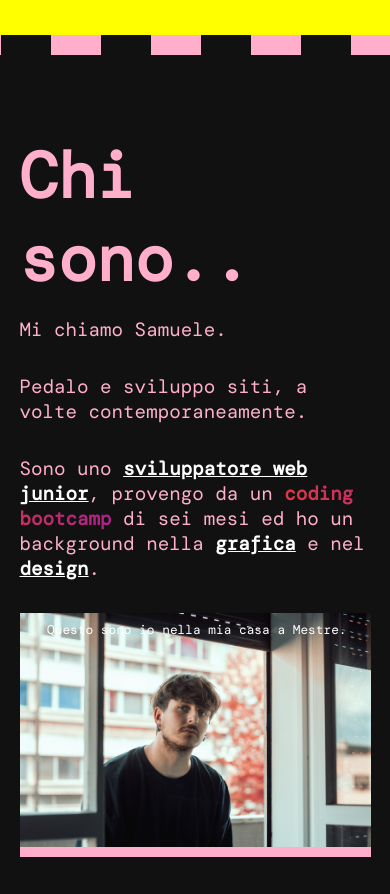
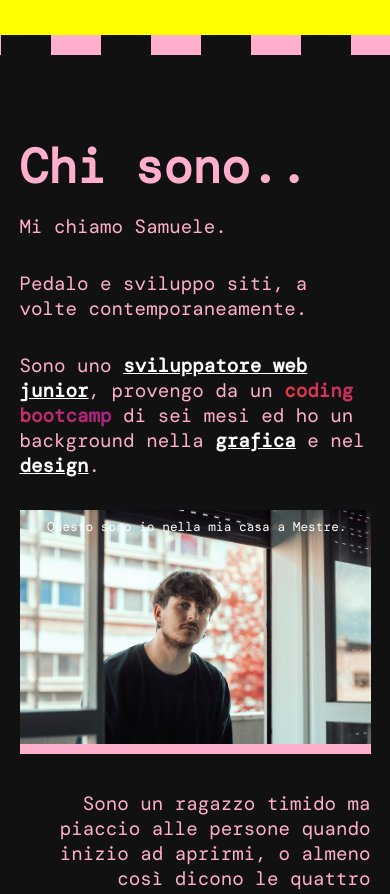
Before and after one commit to banjug/banjug.github.io, a Vue app: page / in a window 390 px wide. Shown: the part 1740-2634 px from the top of the page. Built offline with nearby package versions, Linux system fonts and the light colour scheme; a web font is replaced by a local one.

Commit message:
edit h2 font size on about section

```diff
--- a/src/components/About.vue
+++ b/src/components/About.vue
@@ -83,6 +83,9 @@ section {
     }
     h2 {
       font-size: 4rem;
+      @media screen and (max-width: 768px) {
+        font-size: 3rem;
+      }
     }
     .grid-cont {
       @media screen and (min-width: 768px) {
```
